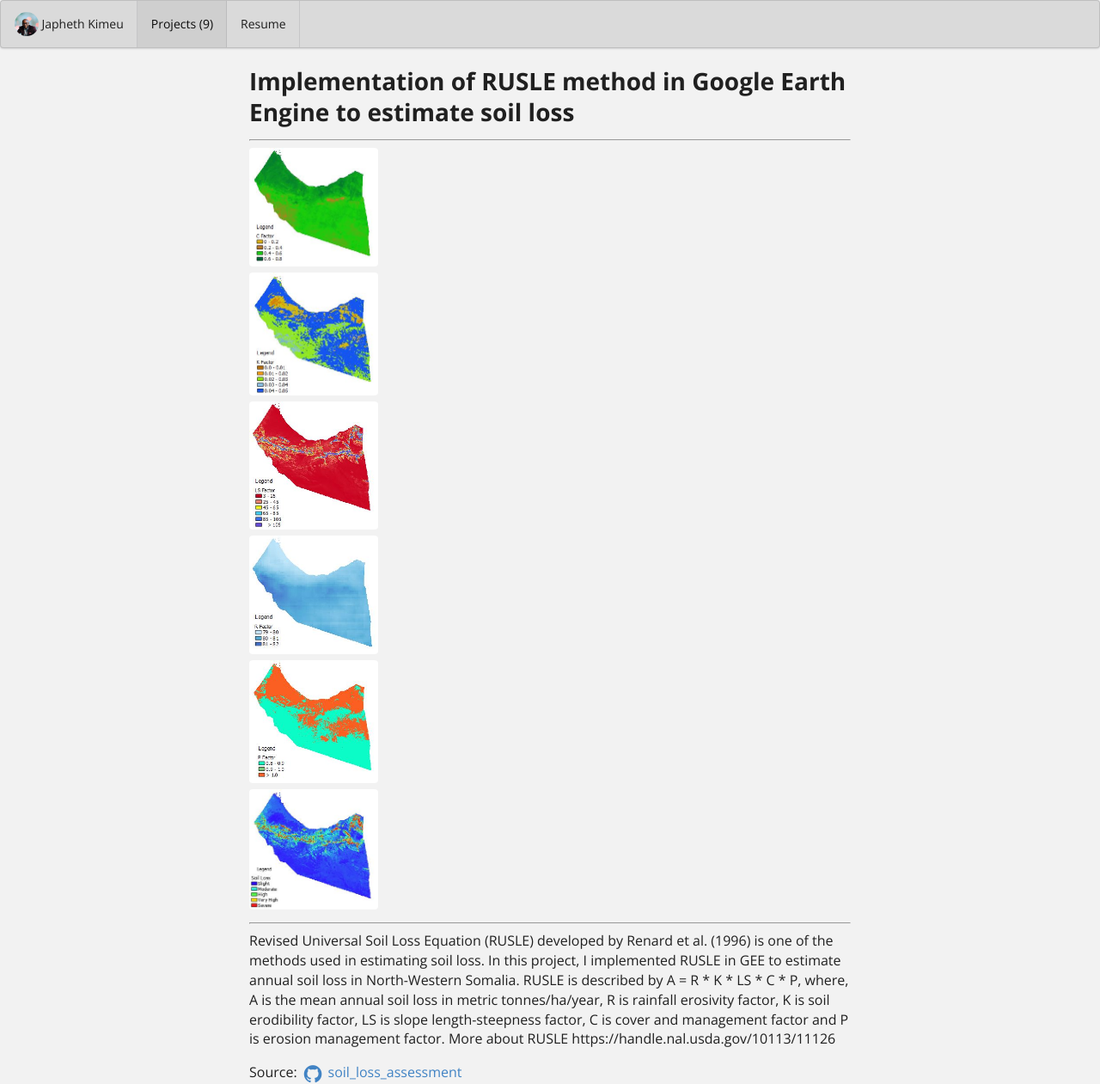
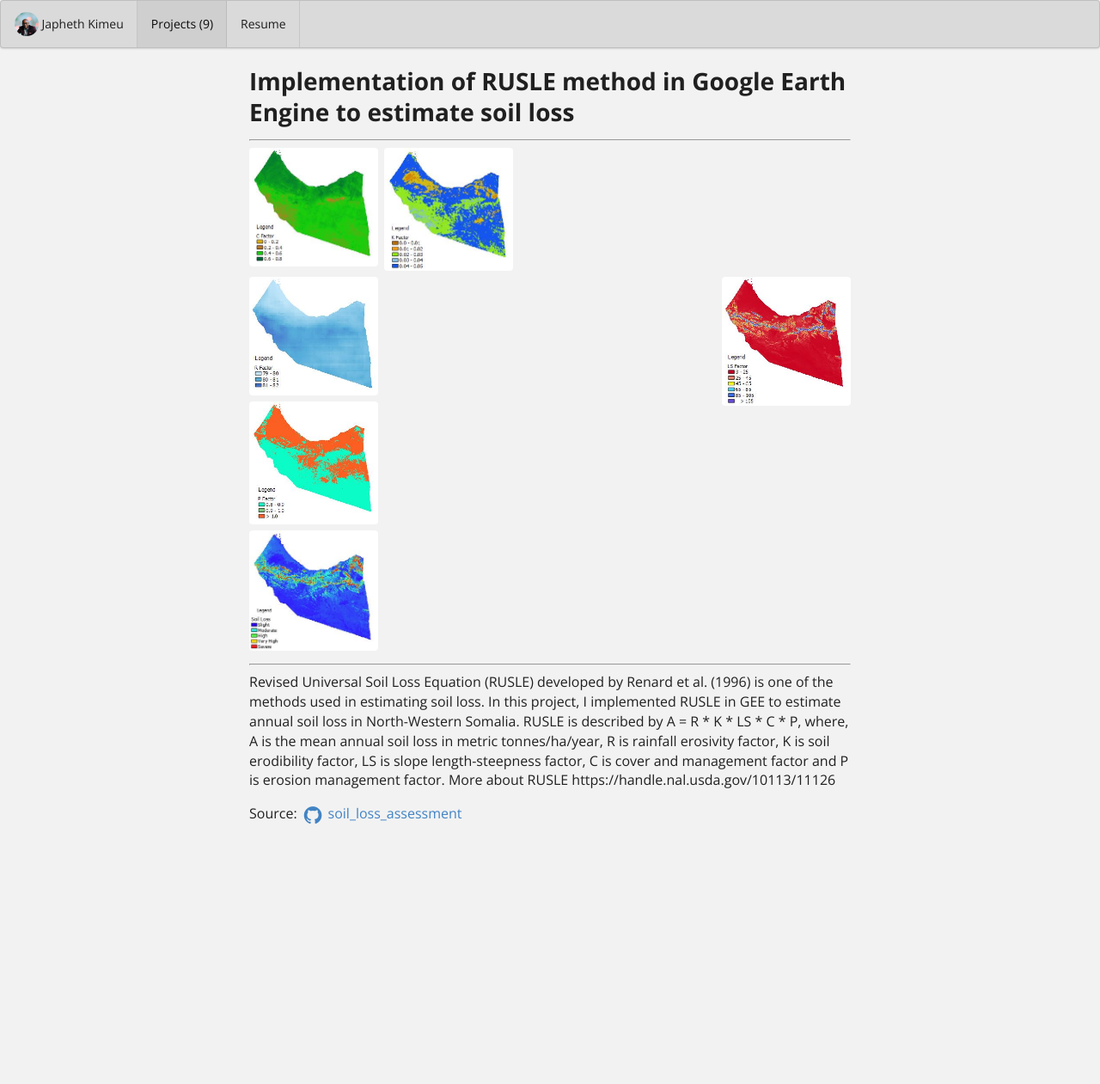
Before and after one commit to japhethkimeu/japhethkimeu.github.io, a Jekyll site: the page built from projects/project-3.md, in a window 1280 px wide. Shown: the whole page at 86% size. Built offline with Jekyll 4.4.1, drawn with Linux system fonts in a browser that asks for light colours; after the commit the page ends 960 px from its top, so only the background shows below that.

Commit message:
Update project-3.md

```diff
--- a/projects/project-3.md
+++ b/projects/project-3.md
@@ -15,13 +15,13 @@
 ---
 ---
 <div class="ui small rounded images">
-  <img class="ui image" src="../images/C.JPG">
+  <img align="left" class="ui image" src="../images/C.JPG">
 </div>
 <div class="ui small rounded images">
-  <img class="ui image" src="../images/K.JPG">
+  <img align="middle" class="ui image" src="../images/K.JPG">
 </div>
 <div class="ui small rounded images">
-  <img class="ui image" src="../images/LS.JPG">
+  <img align="right" class="ui image" src="../images/LS.JPG">
 </div>
 <div class="ui small rounded images">
   <img class="ui image" src="../images/R.JPG">
```
